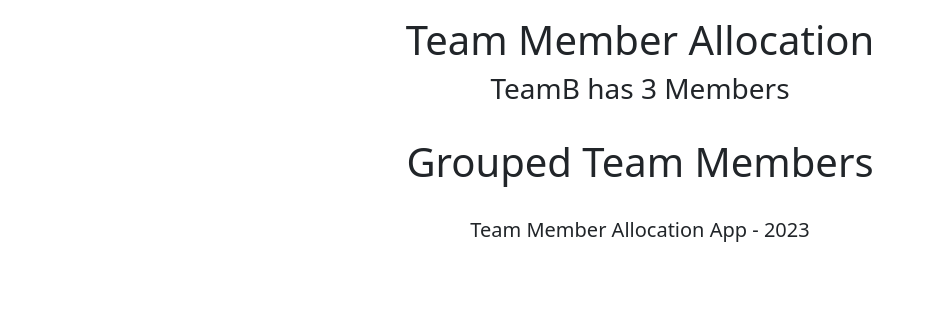
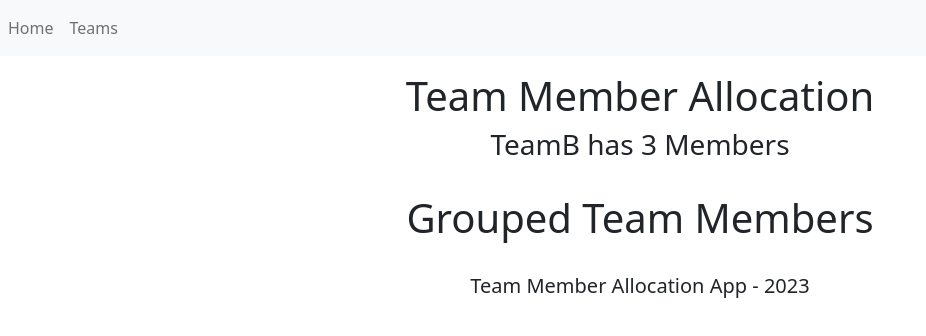
Before and after one commit to Birkity/TeamMemberAllocation, a React (Create React App) app: page /GroupedTeamMembers in a window 1280 px wide. Shown: the top 336 px of the page, without its empty margins (0-926 px from the left). Built offline with nearby package versions, Linux system fonts and the light colour scheme.

Commit message:
Minor edits

```diff
--- a/src/App.js
+++ b/src/App.js
@@ -6,6 +6,7 @@ import Footer from "./Footer";
 import { BrowserRouter as Router, Route, Routes } from "react-router-dom";
 import Employees from "./Employees";
 import GroupedTeamMembers from "./GroupedTeamMembers";
+import Nav from "./Nav";
 
 function App() {
   const [selectedTeam, setTeam] = useState(
@@ -126,6 +127,7 @@ function App() {
 
   return (
     <Router>
+    <Nav/>
       <Header
         selectedTeam={selectedTeam}
         teamMemberCount={
```
Also changed, not shown: src/GroupedTeamMembers.js (+4 -4 lines), src/Nav.js (+9 -5 lines).
